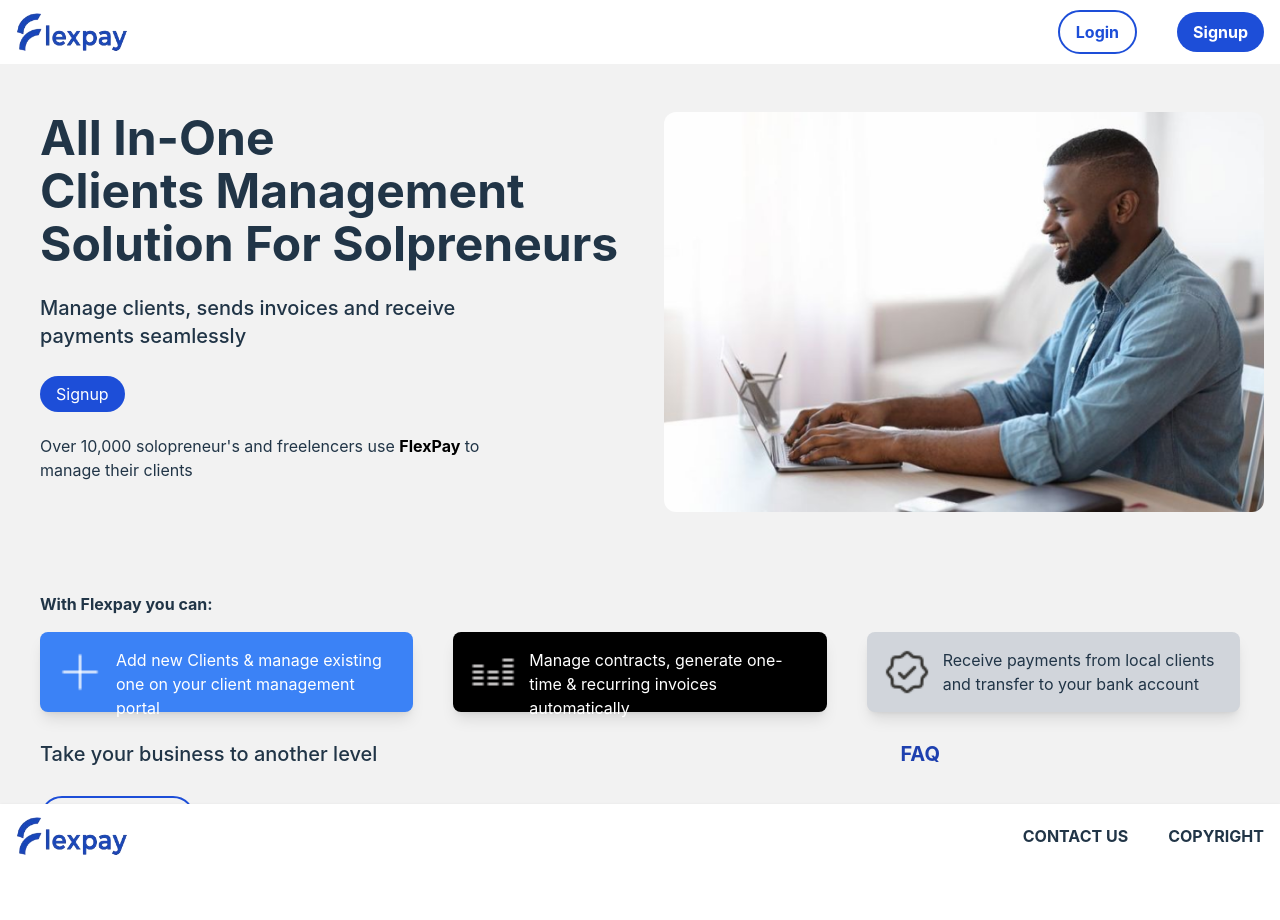
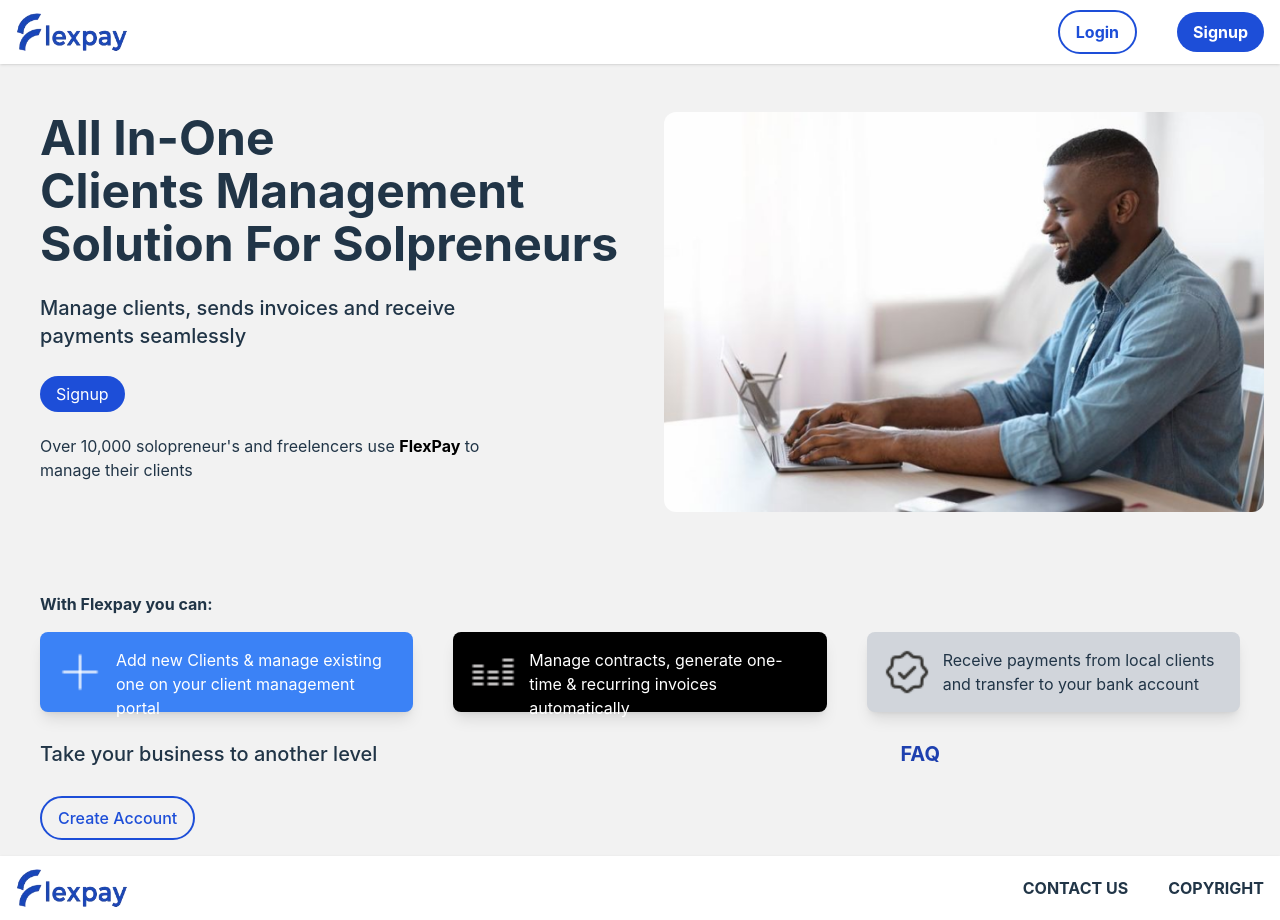
Before and after one commit to Nathan-88/FlexPay, a React (Vite) app in the folder FlexPay-Frontend/: page / in a window 1280 px wide. Before the commit the page ends 868 px from the top, so only its background shows below. Built offline with nearby package versions, Linux system fonts and the light colour scheme.

Commit message:
update remote branch

```diff
--- a/FlexPay-Frontend/src/components/HeroSec.jsx
+++ b/FlexPay-Frontend/src/components/HeroSec.jsx
@@ -6,7 +6,7 @@
 
 const HeroSec = () => {
     return (
-        <section className="p-4 bg-[#F2F2F2]">
+        <section className="p-4">
             <div className="flex">
                 <div className="flex flex-col mx-6 pt-8 w-1/2">
                     <h1 className="text-5xl font-bold leading-[3.3rem]">All In-One <br/> Clients Management <br/> Solution For Solpreneurs</h1>
@@ -24,7 +24,7 @@
                 <p className="font-bold"> With Flexpay you can:</p>
                 <div className="flex mt-4 w-full gap-10">
                     <div className="flex w-1/3 bg-blue-500 shadow-lg p-4 gap-3 rounded-lg">
-                        <img src={plus} alt="add clients" className=""/>
+                        <img src={plus} alt="add clients" className="w-16"/>
                         <p className="text-white">Add new Clients & manage existing one on your client management portal</p>
                     </div>
                     <div className="flex w-1/3 bg-black shadow-lg p-4 rounded-lg gap-3">
@@ -33,7 +33,7 @@
 
                     </div>
                     <div className="flex bg-gray-300 shadow-lg p-4 rounded-lg w-1/3 gap-3">
-                        <img src={mark} alt="receive payments" className=""/>
+                        <img src={mark} alt="receive payments" className="w-[4.5rem]"/>
                         <p>Receive payments from local clients and transfer to your bank account</p>
                     </div>
                 </div>
@@ -41,7 +41,7 @@
                     <p className="">Take your business to another level</p>
                     <p className="text-blue-800 font-bold">FAQ</p>
                 </div>
-                <button className="mb-3 border-2 border-blue-700 hover:bg-blue-500 hover:text-white text-blue-700 font-medium rounded-3xl px-4 py-2"><Link to="/contact" className=' '>Create Account</Link></button>
+                <button className="mb-16 border-2 border-blue-700 hover:bg-blue-500 hover:text-white text-blue-700 font-medium rounded-3xl px-4 py-2"><Link to="/contact" className=' '>Create Account</Link></button>
 
             </div>
         </section>
```
